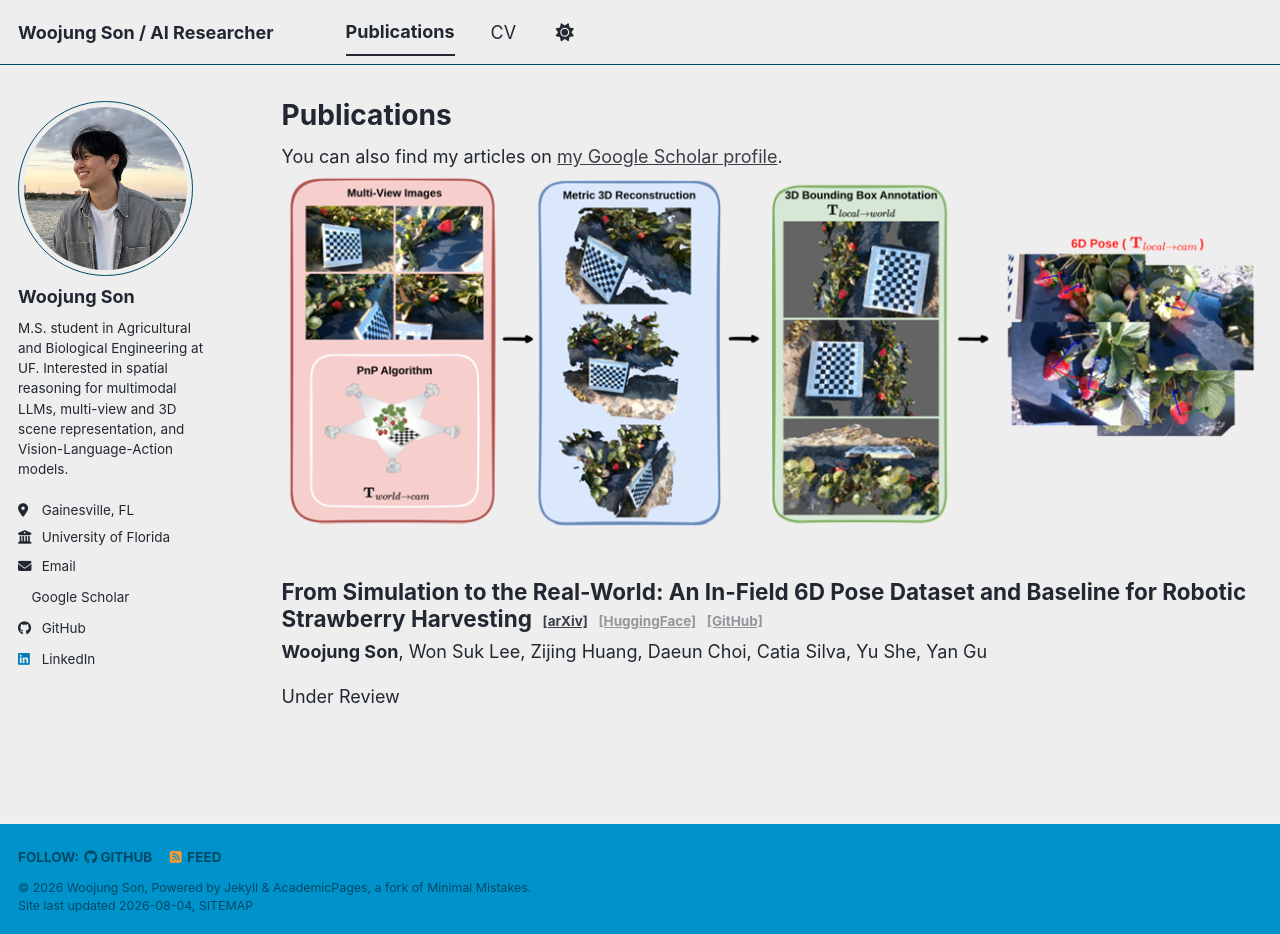
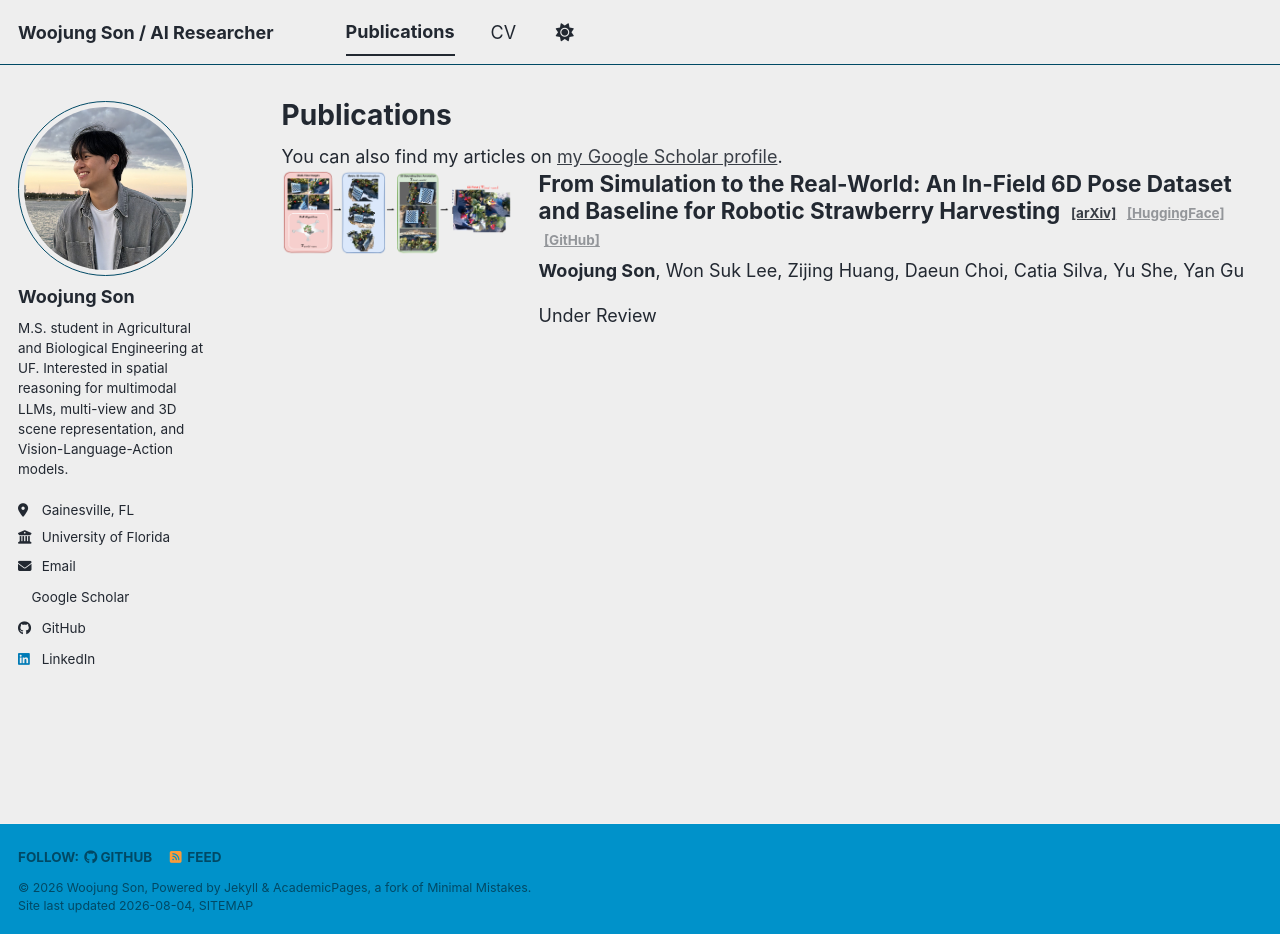
Before and after one commit to wjson2435/wjson2435.github.io, a Jekyll site: the page built from _pages/publications.html, in a window 1280 px wide and 934 px high. Built offline with Jekyll 4.4.1, drawn with Linux system fonts in a browser that asks for light colours; a style sheet for code colours, icons or effects is not loaded.

Commit message:
Lay out publication entries with the teaser beside the details

```diff
--- a/_includes/archive-single.html
+++ b/_includes/archive-single.html
@@ -25,6 +25,8 @@
           alt="">
       </div>
     {% endif %}
+
+    <div class="archive__item-main">
 
     <h2 class="archive__item-title" itemprop="headline">
         {{ title }}
@@ -61,5 +63,7 @@
     <p class="archive__item-excerpt" itemprop="description"><p>{{ post.excerpt | markdownify | remove: '<p>' | remove: '</p>' }}<strong><a href="{{ base_path }}{{ post.url }}" rel="permalink"> Read more</a></strong></p></p>
     {% endif %}
 
+    </div>
+
   </article>
 </div>
--- a/_pages/publications.html
+++ b/_pages/publications.html
@@ -10,6 +10,37 @@ author_profile: true
 {% endif %}
 
 {% include base_path %}
+
+<style>
+  /* Publication entries: teaser on the left, details on the right. */
+  .list__item .archive__item {
+    display: flex;
+    align-items: flex-start;
+    gap: 1.5em;
+  }
+  .list__item .archive__item-teaser {
+    flex: 0 0 230px;
+    max-width: 230px;
+    margin-bottom: 0;
+  }
+  .list__item .archive__item-main {
+    flex: 1 1 auto;
+    min-width: 0;
+  }
+  .list__item .archive__item-main > .archive__item-title {
+    margin-top: 0;
+  }
+
+  @media (max-width: 700px) {
+    .list__item .archive__item {
+      display: block;
+    }
+    .list__item .archive__item-teaser {
+      max-width: 100%;
+      margin-bottom: 0.9em;
+    }
+  }
+</style>
 
 <!-- New style rendering if publication categories are defined -->
 {% if site.publication_category %}
```
